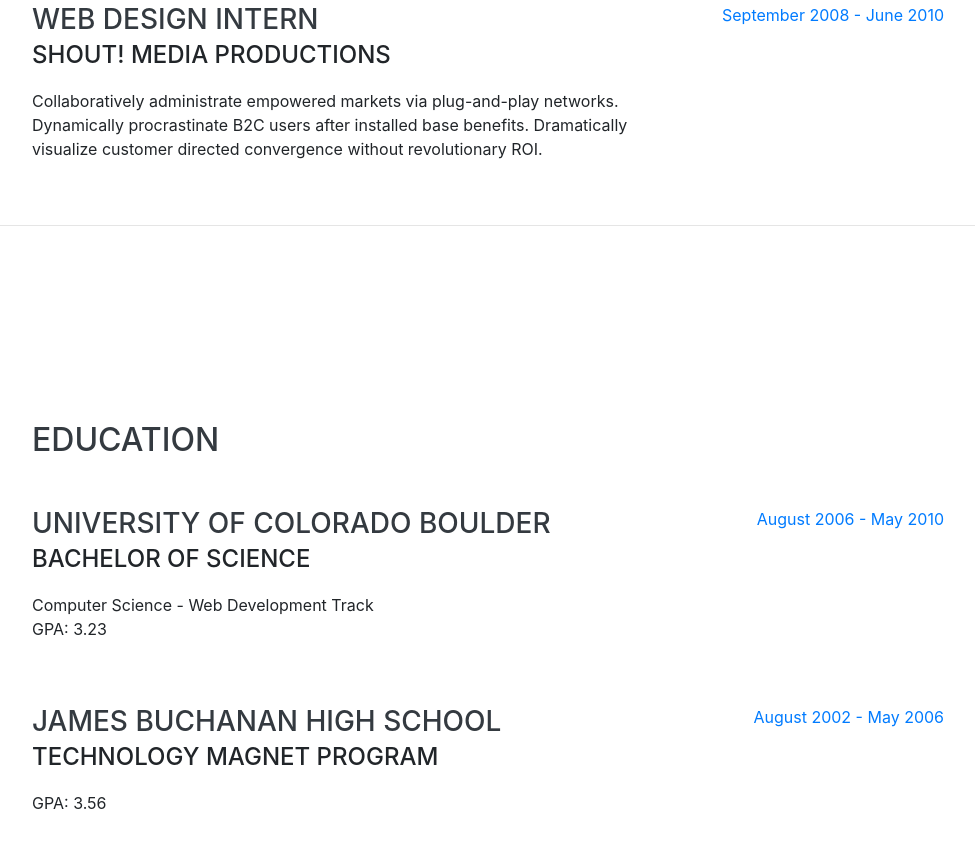
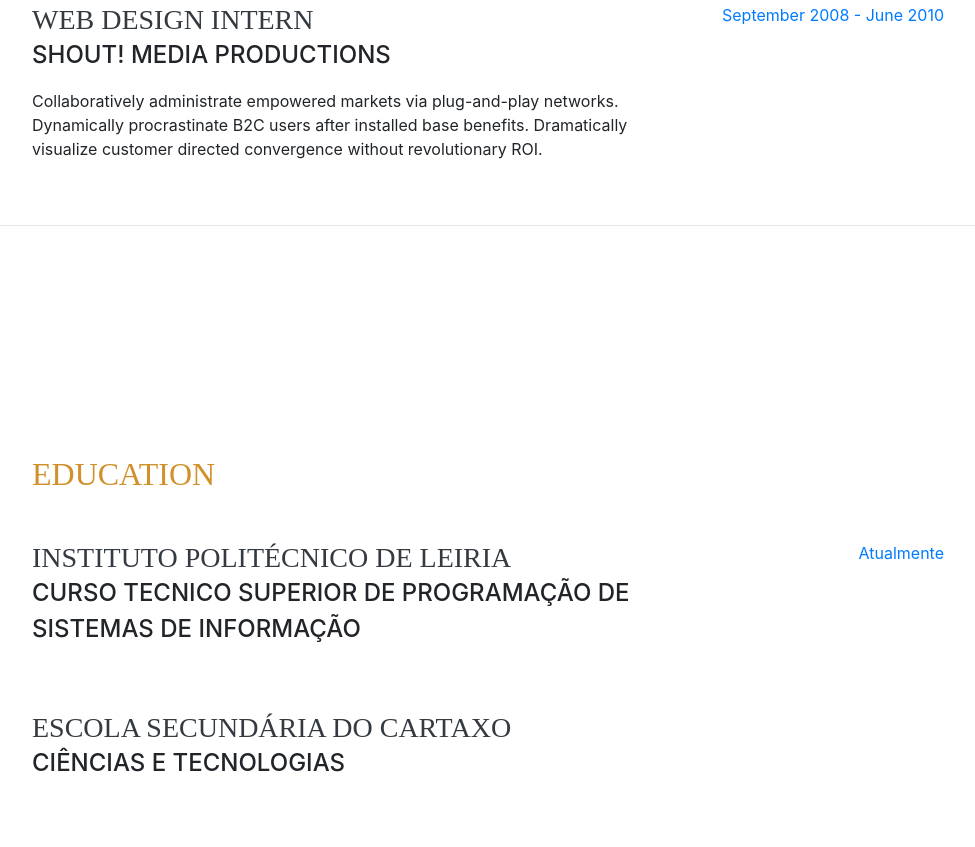
Before and after one commit to JoaoAPCasimiro/personalWebsite, a website with bundled scripts: page personalWebsite/index.html in a window 1280 px wide. Shown: the part 1669-2516 px from the top of the page, without its empty margins (288-1263 px from the left). Built offline with nearby package versions, Linux system fonts and the light colour scheme; a web font is replaced by a local one.

Commit message:
pequenas alterações

```diff
--- a/personalWebsite/css/resume.css
+++ b/personalWebsite/css/resume.css
@@ -23,7 +23,7 @@
 h4,
 h5,
 h6 {
-  font-family: 'Saira Extra Condensed', -apple-system, BlinkMacSystemFont, 'Segoe UI', Roboto, 'Helvetica Neue', Arial, sans-serif, 'Apple Color Emoji', 'Segoe UI Emoji', 'Segoe UI Symbol', 'Noto Color Emoji';
+  font-family: 'Times New Roman', -apple-system, BlinkMacSystemFont, 'Segoe UI', Roboto, 'Helvetica Neue', Arial, sans-serif, 'Apple Color Emoji', 'Segoe UI Emoji', 'Segoe UI Symbol', 'Noto Color Emoji';
   font-weight: 700;
   text-transform: uppercase;
   color: #343a40;
@@ -36,6 +36,7 @@
 
 h2 {
   font-size: 3.5rem;
+  color: #D19029;
 }
 
 h3 {
@@ -160,15 +161,15 @@
 }
 
 .bg-primary {
-  background-color: #BD5D38 !important;
+  background-color: #D19029 !important;
 }
 
 .text-primary {
-  color: #BD5D38 !important;
+  color: #D19029 !important;
 }
 
 a {
-  color: #BD5D38;
+  color: #D19029;
 }
 
 a:hover, a:focus, a:active {
--- a/personalWebsite/index.html
+++ b/personalWebsite/index.html
@@ -63,10 +63,14 @@
         <h1 class="mb-0">João
           <span class="text-primary">Casimiro</span>
         </h1>
-        <div class="subheading mb-5">3542 Berry Street · Cheyenne Wells, CO 80810 · (317) 585-8468 ·
+        <div class="subheading mb-5">Leiria,Portugal · 912472859 ·
           <a href="mailto:name@email.com">joao.casi97@gmail.com</a>
         </div>
-        <p class="lead mb-5">I am experienced in leveraging agile frameworks to provide a robust synopsis for high level overviews. Iterative approaches to corporate strategy foster collaborative thinking to further the overall value proposition.</p>
+        <p class="lead mb-5">Adoro aprender e perguntar o porquê das coisas. Se algo realmente me interessa, eu vou provavelmente perguntar como funciona em 99% das situações.
+          Curioso por natureza, sou um amante da tecnologia e encontrei na programação um novo mundo para explorar e descobrir. Além de desenvolver software, tenho interesse em vendas,
+          finanças pessoais e imobiliário. <br> Desenvolvimento pessoal, e não só em relação há programação, é algo que considero essencial e que tento fazer todos os dias.
+
+          Se hoje melhorar 1%, daqui a um ano já melhorei 365%. Consegues acompanhar?</p>
         <div class="social-icons">
           <a href="https://www.linkedin.com/in/joao-casimiro/">
             <i class="fab fa-linkedin-in"></i>
@@ -140,24 +144,18 @@
 
         <div class="resume-item d-flex flex-column flex-md-row justify-content-between mb-5">
           <div class="resume-content">
-            <h3 class="mb-0">University of Colorado Boulder</h3>
-            <div class="subheading mb-3">Bachelor of Science</div>
-            <div>Computer Science - Web Development Track</div>
-            <p>GPA: 3.23</p>
+            <h3 class="mb-0">Instituto Politécnico de Leiria</h3>
+            <div class="subheading mb-3">Curso tecnico superior de Programação de Sistemas de Informação</div>
           </div>
           <div class="resume-date text-md-right">
-            <span class="text-primary">August 2006 - May 2010</span>
+            <span class="text-primary">Atualmente</span>
           </div>
         </div>
 
         <div class="resume-item d-flex flex-column flex-md-row justify-content-between">
           <div class="resume-content">
-            <h3 class="mb-0">James Buchanan High School</h3>
-            <div class="subheading mb-3">Technology Magnet Program</div>
-            <p>GPA: 3.56</p>
-          </div>
-          <div class="resume-date text-md-right">
-            <span class="text-primary">August 2002 - May 2006</span>
+            <h3 class="mb-0">Escola Secundária do Cartaxo</h3>
+            <div class="subheading mb-3">Ciências e tecnologias</div>
           </div>
         </div>
 
```
